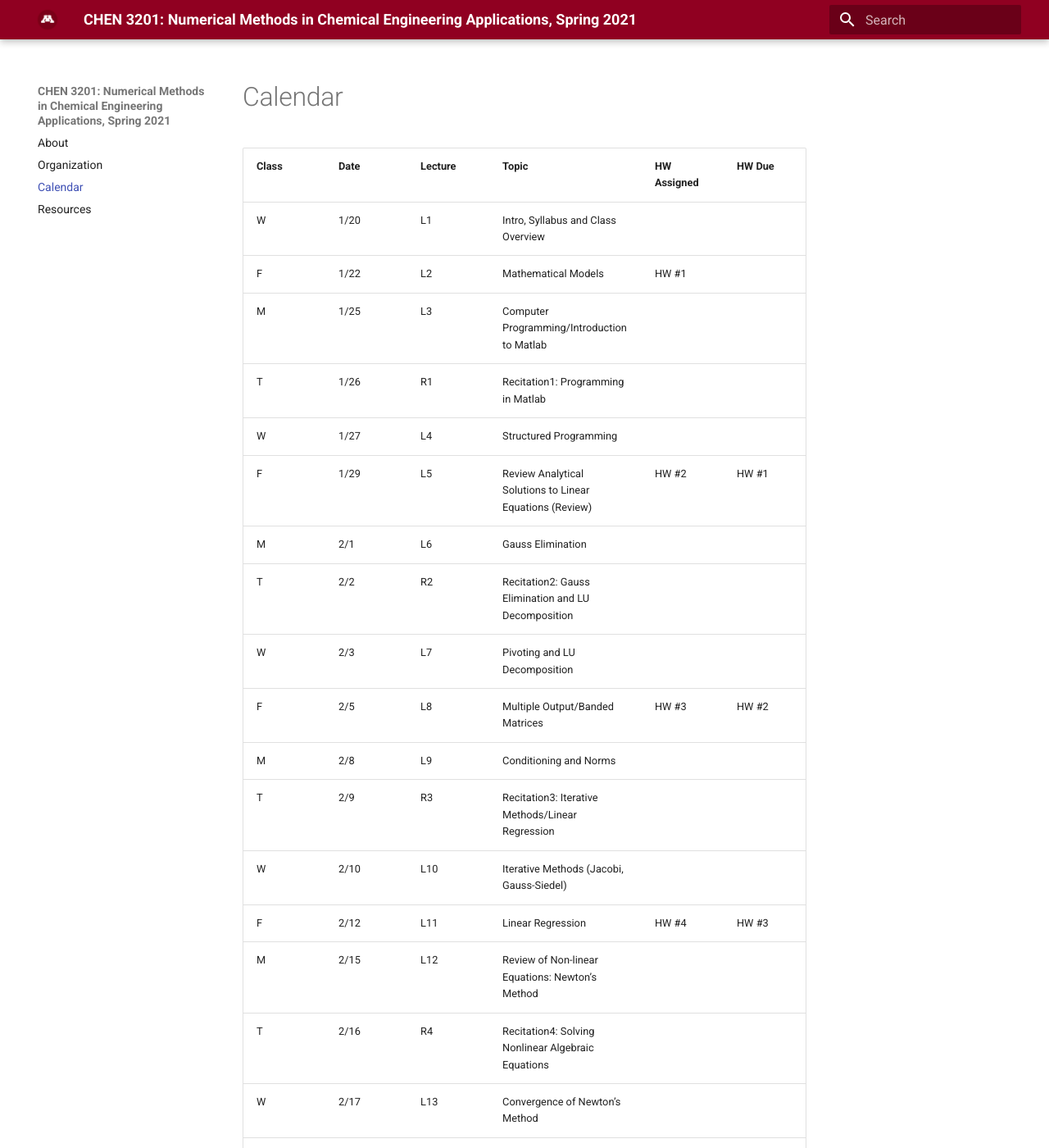
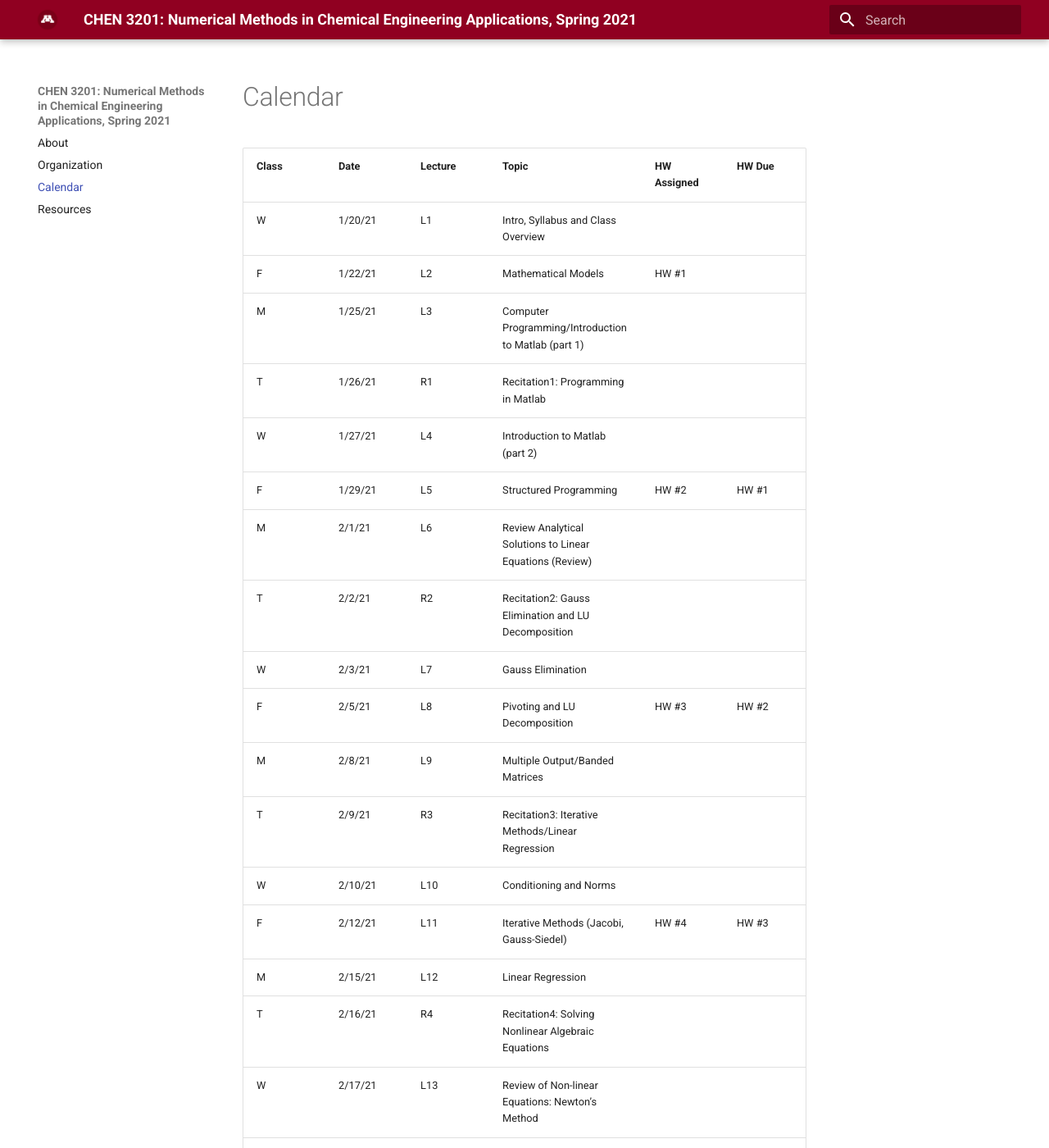
Before and after one commit to smcantab/chen3201-spring2021, an MkDocs documentation site: the page built from docs/calendar.md, in a window 1280 px wide and 1400 px high. Shown: the whole window at 82% size. Built offline with MkDocs 1.6.1 and Material for MkDocs 9.7.7, drawn with Linux system fonts in a browser that asks for light colours; some of the changed text lies outside the part shown.

Commit message:
refactored calendar

```diff
--- a/docs/calendar.md
+++ b/docs/calendar.md
@@ -1,62 +1,62 @@
-| Class        | Date | Lecture      | Topic                                                    | HW Assigned | HW Due |
-|--------------|------|--------------|----------------------------------------------------------|-------------|--------|
-| W            | 1/20 | L1           | Intro, Syllabus and Class Overview                       |             |        |
-| F            | 1/22 | L2           | Mathematical Models                                      | HW #1       |        |
-| M            | 1/25 | L3           | Computer Programming/Introduction to Matlab              |             |        |
-| T            | 1/26 | R1           | Recitation1: Programming in Matlab                       |             |        |
-| W            | 1/27 | L4           | Structured Programming                                   |             |        |
-| F            | 1/29 | L5           | Review Analytical Solutions to Linear Equations (Review) | HW #2       | HW #1  |
-| M            | 2/1  | L6           | Gauss Elimination                                        |             |        |
-| T            | 2/2  | R2           | Recitation2: Gauss Elimination and LU Decomposition      |             |        |
-| W            | 2/3  | L7           | Pivoting and LU Decomposition                            |             |        |
-| F            | 2/5  | L8           | Multiple Output/Banded Matrices                          | HW #3       | HW #2  |
-| M            | 2/8  | L9           | Conditioning and Norms                                   |             |        |
-| T            | 2/9  | R3           | Recitation3: Iterative Methods/Linear Regression         |             |        |
-| W            | 2/10 | L10          | Iterative Methods (Jacobi, Gauss-Siedel)                 |             |        |
-| F            | 2/12 | L11          | Linear Regression                                        | HW #4       | HW #3  |
-| M            | 2/15 | L12          | Review of Non-linear Equations: Newton’s Method          |             |        |
-| T            | 2/16 | R4           | Recitation4: Solving Nonlinear Algebraic Equations       |             |        |
-| W            | 2/17 | L13          | Convergence of Newton’s Method                           |             |        |
-| F            | 2/19 | L14          | Systems of Non-Linear Equations: Newton-Raphson          |             | HW #4  |
-| M            | 2/22 | L15          | Continuation Methods/Example: Computation of LLE         |             |        |
-| T            | 2/23 | R5           | Recitation5: Newton Raphson nonlinear equations          |             |        |
-| W            | 2/24 | L16          | Review for Exam 1                                        |             |        |
-| F            | 2/26 | E1           | Midterm #1                                               | HW #5       |        |
-| M            | 3/1  | L17          | Example: Computation of LLE - Continued                  |             |        |
-| T            | 3/2  | R6           | LLE Example                                              |             |        |
-| W            | 3/3  | L18          | Review of Analytical Solutions to ODEs                   |             |        |
-| F            | 3/5  | L19          | Explicit and Implicit Euler Methods                      | HW #6       | HW #5  |
-| M            | 3/8  | L20          | Higher Order Methods                                     |             |        |
-| T            | 3/9  | R7           | Recitation7: Integrating First Order ODEs                |             |        |
-| W            | 3/10 | L21          | Numerical Stability of Single ODEs                       |             |        |
-| F            | 3/12 | L22          | Systems of ODEs and Higher-Order ODEs                    | HW #7       | HW #6  |
-| M            | 3/15 | L23          | Stability of Systems of ODEs                             |             |        |
-| T            | 3/16 | R8           | Recitation8: Integrating Systems of ODEs                 |             |        |
-| W            | 3/17 | L24          | Stability of Systems of ODEs (cont.)                     |             |        |
-| F            | 3/19 | L25          | Dynamical Systems                                        | HW #8       | HW #7  |
-| M            | 3/22 | L26          | Phase Plane                                              |             |        |
-| T            | 3/23 | R9           | Recitation9: Phase Plane                                 |             |        |
-| W            | 3/24 | L27          | Example: Non-Isothermal CSTR                             |             |        |
-| F            | 3/26 | L28          | Finite Difference Method                                 |             | HW #8  |
-| M            | 3/29 | L29          | Finite Difference Method (cont.)                         |             |        |
-| T            | 3/30 | R10          | Recitation10: Finite Differences and BVPs                |             |        |
-| W            | 3/31 | L30          | Example: Steady Reaction-Diffusion in a Packed Bed       |             |        |
-| F            | 4/2  | E2           | Midterm #2                                               | HW #9       |        |
-| Spring Break | 4/5  | Spring Break | Spring Break                                             |             |        |
-| M            | 4/12 | L31          | Coupled Boundary V alue Problems                         |             |        |
-| T            | 4/13 | R11          | Recitation11: Solution to Exam #2                        |             |        |
-| W            | 4/14 | L32          | Example: Simultaneous heat and mass transfer             |             |        |
-| F            | 4/16 | L33          | Partial Differential Equations: Method of Lines          | HW #10      | HW #9  |
-| M            | 4/19 | L34          | Example: Diffusion through a Membrane                    |             |        |
-| T            | 4/20 | R12          | Recitation12: One-dimensional PDEs                       |             |        |
-| W            | 4    | L35          | Review Analytical Solution of Two Dimensional BVP        |             |        |
-| F            | 4/23 | L36          | Two-Dimensional BVPs                                     | HW #11      | HW #10 |
-| M            | 4/26 | L37          | Example: Reaction-Diffusion in Bounded Domain            |             |        |
-| T            | 4/27 | R13          | Recitation: Two-dimensional PDEs                         |             |        |
-| W            | 4/28 | L38          | Example: Reaction-Diffusion in Bounded Domain (cont.)    |             |        |
-| F            | 4/30 | L39          | Linear Interpolation                                     | HW #12      | HW #11 |
-| M            | 5/3  | L40          | Newton Coates Integration                                |             |        |
-| T            | 5/4  | no class     |                                                          |             |        |
-| W            | 5/5  | no class     |                                                          |             |        |
-| F            | 5/7  | no class     |                                                          |             | HW #12 |
-| M            | 5/10 | E3           | Final Exam                                               |             |        |
+| Class        | Date    | Lecture      | Topic                                                    | HW Assigned | HW Due |
+|--------------|---------|--------------|----------------------------------------------------------|-------------|--------|
+| W            | 1/20/21 | L1           | Intro, Syllabus and Class Overview                       |             |        |
+| F            | 1/22/21 | L2           | Mathematical Models                                      | HW #1       |        |
+| M            | 1/25/21 | L3           | Computer Programming/Introduction to Matlab (part 1)     |             |        |
+| T            | 1/26/21 | R1           | Recitation1: Programming in Matlab                       |             |        |
+| W            | 1/27/21 | L4           | Introduction to Matlab (part 2)                          |             |        |
+| F            | 1/29/21 | L5           | Structured Programming                                   | HW #2       | HW #1  |
+| M            | 2/1/21  | L6           | Review Analytical Solutions to Linear Equations (Review) |             |        |
+| T            | 2/2/21  | R2           | Recitation2: Gauss Elimination and LU Decomposition      |             |        |
+| W            | 2/3/21  | L7           | Gauss Elimination                                        |             |        |
+| F            | 2/5/21  | L8           | Pivoting and LU Decomposition                            | HW #3       | HW #2  |
+| M            | 2/8/21  | L9           | Multiple Output/Banded Matrices                          |             |        |
+| T            | 2/9/21  | R3           | Recitation3: Iterative Methods/Linear Regression         |             |        |
+| W            | 2/10/21 | L10          | Conditioning and Norms                                   |             |        |
+| F            | 2/12/21 | L11          | Iterative Methods (Jacobi, Gauss-Siedel)                 | HW #4       | HW #3  |
+| M            | 2/15/21 | L12          | Linear Regression                                        |             |        |
+| T            | 2/16/21 | R4           | Recitation4: Solving Nonlinear Algebraic Equations       |             |        |
+| W            | 2/17/21 | L13          | Review of Non-linear Equations: Newton’s Method          |             |        |
+| F            | 2/19/21 | L14          | Convergence of Newton’s Method                           |             | HW #4  |
+| M            | 2/22/21 | L15          | Systems of Non-Linear Equations: Newton-Raphson          |             |        |
+| T            | 2/23/21 | R5           | Continuation Methods/Example: Computation of LLE         |             |        |
+| W            | 2/24/21 | L16          | Recitation5: Newton Raphson nonlinear equations          |             |        |
+| F            | 2/26/21 | E1           | Midterm #1                                               | HW #5       |        |
+| M            | 3/1/21  | L17          | Example: Computation of LLE - Continued                  |             |        |
+| T            | 3/2/21  | R6           | LLE Example                                              |             |        |
+| W            | 3/3/21  | L18          | Review of Analytical Solutions to ODEs                   |             |        |
+| F            | 3/5/21  | L19          | Explicit and Implicit Euler Methods                      | HW #6       | HW #5  |
+| M            | 3/8/21  | L20          | Higher Order Methods                                     |             |        |
+| T            | 3/9/21  | R7           | Recitation7: Integrating First Order ODEs                |             |        |
+| W            | 3/10/21 | L21          | Numerical Stability of Single ODEs                       |             |        |
+| F            | 3/12/21 | L22          | Systems of ODEs and Higher-Order ODEs                    | HW #7       | HW #6  |
+| M            | 3/15/21 | L23          | Stability of Systems of ODEs                             |             |        |
+| T            | 3/16/21 | R8           | Recitation8: Integrating Systems of ODEs                 |             |        |
+| W            | 3/17/21 | L24          | Stability of Systems of ODEs (cont.)                     |             |        |
+| F            | 3/19/21 | L25          | Dynamical Systems                                        | HW #8       | HW #7  |
+| M            | 3/22/21 | L26          | Phase Plane                                              |             |        |
+| T            | 3/23/21 | R9           | Recitation9: Phase Plane                                 |             |        |
+| W            | 3/24/21 | L27          | Example: Non-Isothermal CSTR                             |             |        |
+| F            | 3/26/21 | L28          | Finite Difference Method                                 |             | HW #8  |
+| M            | 3/29/21 | L29          | Finite Difference Method (cont.)                         |             |        |
+| T            | 3/30/21 | R10          | Recitation10: Finite Differences and BVPs                |             |        |
+| W            | 3/31/21 | L30          | Example: Steady Reaction-Diffusion in a Packed Bed       |             |        |
+| F            | 4/2/21  | E2           | Midterm #2                                               | HW #9       |        |
+| Spring Break | 4/5/21  | Spring Break | Spring Break                                             |             |        |
+| M            | 4/12/21 | L31          | Coupled Boundary V alue Problems                         |             |        |
+| T            | 4/13/21 | R11          | Recitation11: Solution to Exam #2                        |             |        |
+| W            | 4/14/21 | L32          | Example: Simultaneous heat and mass transfer             |             |        |
+| F            | 4/16/21 | L33          | Partial Differential Equations: Method of Lines          | HW #10      | HW #9  |
+| M            | 4/19/21 | L34          | Example: Diffusion through a Membrane                    |             |        |
+| T            | 4/20/21 | R12          | Recitation12: One-dimensional PDEs                       |             |        |
+| W            | 4/21/21 | L35          | Review Analytical Solution of Two Dimensional BVP        |             |        |
+| F            | 4/23/21 | L36          | Two-Dimensional BVPs                                     | HW #11      | HW #10 |
+| M            | 4/26/21 | L37          | Example: Reaction-Diffusion in Bounded Domain            |             |        |
+| T            | 4/27/21 | R13          | Recitation: Two-dimensional PDEs                         |             |        |
+| W            | 4/28/21 | L38          | Example: Reaction-Diffusion in Bounded Domain (cont.)    |             |        |
+| F            | 4/30/21 | L39          | Linear Interpolation                                     | HW #12      | HW #11 |
+| M            | 5/3/21  | L40          | Newton Coates Integration                                |             |        |
+| T            | 5/4/21  | no class     |                                                          |             |        |
+| W            | 5/5/21  | no class     |                                                          |             |        |
+| F            | 5/7/21  | no class     |                                                          |             | HW #12 |
+| M            | 5/10/21 | E3           | Final Exam                                               |             |        |
```
Also changed, not shown: 6 other files.
